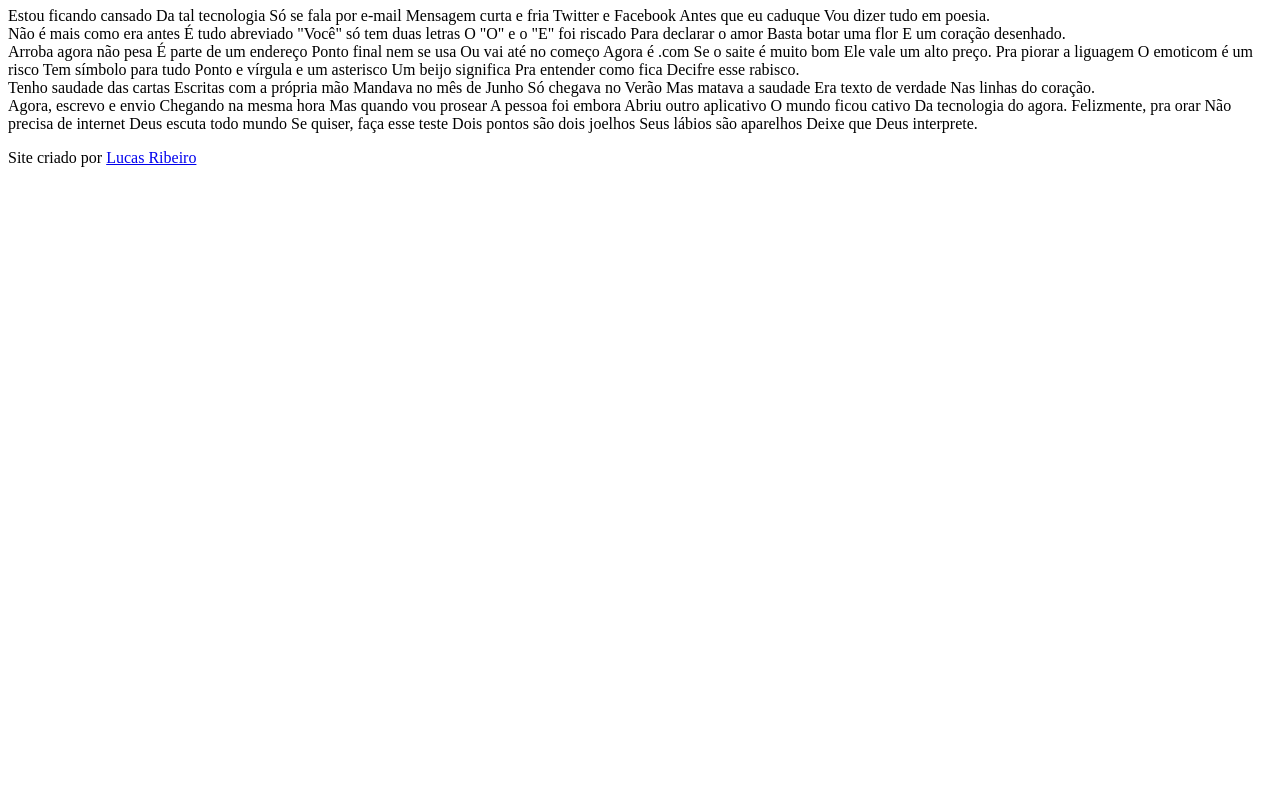
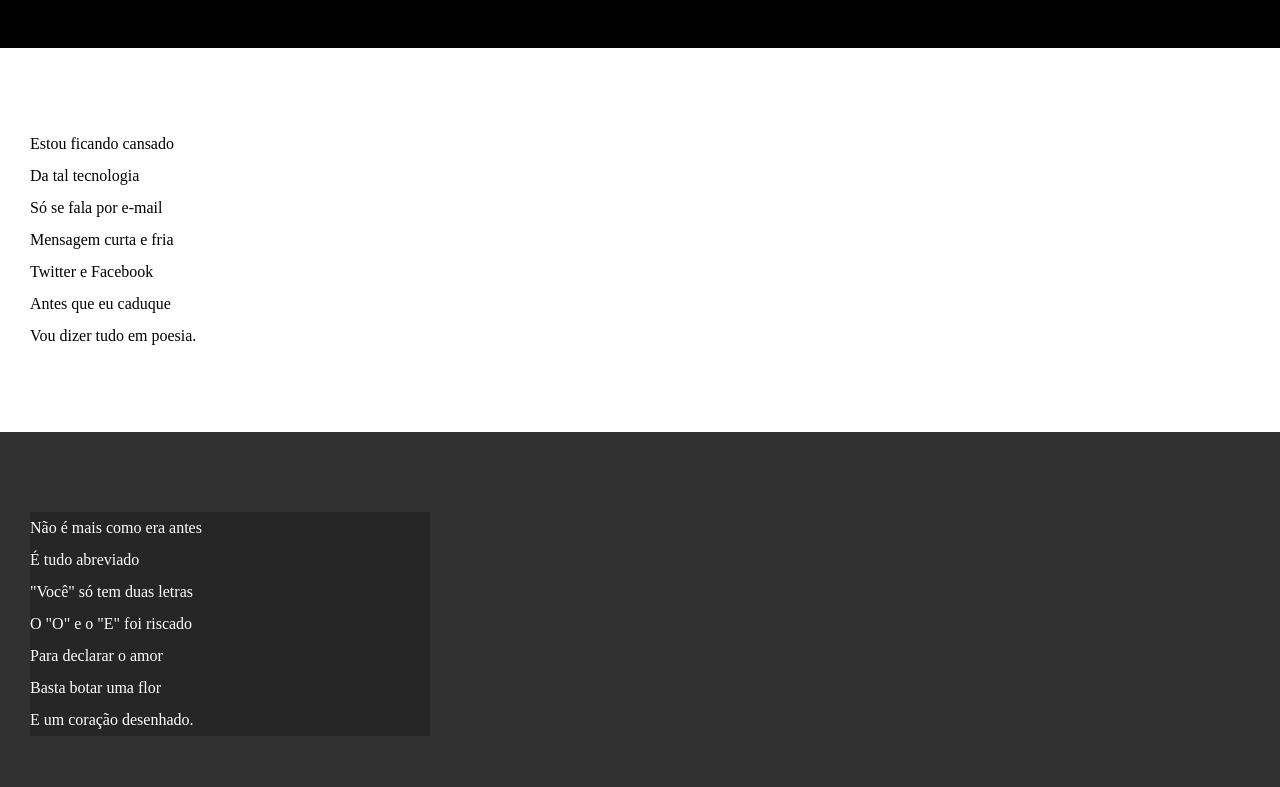
Before and after one commit to lucasribeirodossantos/html-css, a plain HTML site: page desafios/d012/cordel.html in a window 1280 px wide. Shown: the part 107-894 px from the top of the page. Before the commit the page ends 800 px from the top, so only its background shows below. Drawn offline with Linux system fonts and the light colour scheme.

Commit message:
atualizei estilos dos textos e blocos

```diff
--- a/desafios/d012/cordel.html
+++ b/desafios/d012/cordel.html
@@ -4,77 +4,96 @@
     <meta charset="UTF-8">
     <meta name="viewport" content="width=device-width, initial-scale=1.0">
     <title>Cordel Moderno</title>
+    <link rel="stylesheet" href="estilo/style.css">
 </head>
 <body>
     <header>
-        <h1>Cordel Moderno</h1>
-        <p>Por <a href="https://www.recantodasletras.com.br/poesias/3186743" target="_blank">Milton Duarte</a></p>
+        <h1>
+            Cordel Moderno
+        </h1>
+        <p>
+            Por <a href="https://www.recantodasletras.com.br/poesias/3186743" target="_blank">Milton Duarte</a>
+        </p>
     </header>
 
-    <section>
-        Estou ficando cansado
-        Da tal tecnologia
-        Só se fala por e-mail
-        Mensagem curta e fria
-        Twitter e Facebook
-        Antes que eu caduque
+    <section class="normal">
+        <p>
+            Estou ficando cansado <br>
+            Da tal tecnologia <br>
+            Só se fala por e-mail <br>
+            Mensagem curta e fria <br>
+            Twitter e Facebook <br>
+            Antes que eu caduque <br>
             Vou dizer tudo em poesia.
+        </p>
     </section>
 
-    <section>
-        Não é mais como era antes
-        É tudo abreviado
-        "Você" só tem duas letras
-        O "O" e o "E" foi riscado
-        Para declarar o amor
-        Basta botar uma flor
+    <section class="imagem">
+        <p>
+            Não é mais como era antes <br>
+            É tudo abreviado <br>
+            "Você" só tem duas letras <br>
+            O "O" e o "E" foi riscado <br>
+            Para declarar o amor <br>
+            Basta botar uma flor <br>
             E um coração desenhado.
+        </p>
     </section>
 
-    <section>
-        Arroba agora não pesa
-        É parte de um endereço
-        Ponto final nem se usa
-        Ou vai até no começo
-        Agora é .com
-        Se o saite é muito bom
+    <section class="normal">
+        <p>
+            Arroba agora não pesa <br>
+            É parte de um endereço <br>
+            Ponto final nem se usa <br>
+            Ou vai até no começo <br>
+            Agora é .com <br>
+            Se o saite é muito bom <br>
             Ele vale um alto preço.
+        </p>
 
-        Pra piorar a liguagem
-        O emoticom é um risco
-        Tem símbolo para tudo
-        Ponto e vírgula e um asterisco
-        Um beijo significa
-        Pra entender como fica
+        <p>
+            Pra piorar a liguagem <br>
+            O emoticom é um risco <br>
+            Tem símbolo para tudo <br>
+            Ponto e vírgula e um asterisco <br>
+            Um beijo significa <br>
+            Pra entender como fica <br>
             Decifre esse rabisco.
+        </p>
     </section>
 
-    <section>
-        Tenho saudade das cartas
-        Escritas com a própria mão
-        Mandava no mês de Junho
-        Só chegava no Verão
-        Mas matava a saudade
-        Era texto de verdade
+    <section class="imagem">
+        <p>
+            Tenho saudade das cartas <br>
+            Escritas com a própria mão <br>
+            Mandava no mês de Junho <br>
+            Só chegava no Verão <br>
+            Mas matava a saudade <br>
+            Era texto de verdade <br>
             Nas linhas do coração.
+        </p>
     </section>
 
-    <section>
-        Agora, escrevo e envio
-        Chegando na mesma hora
-        Mas quando vou prosear
-        A pessoa foi embora
-        Abriu outro aplicativo
-        O mundo ficou cativo
+    <section class="normal">
+        <p>
+            Agora, escrevo e envio <br>
+            Chegando na mesma hora <br>
+            Mas quando vou prosear <br>
+            A pessoa foi embora <br>
+            Abriu outro aplicativo <br>
+            O mundo ficou cativo <br>
             Da tecnologia do agora.
+        </p>
 
-        Felizmente, pra orar
-        Não precisa de internet
-        Deus escuta todo mundo
-        Se quiser, faça esse teste
-        Dois pontos são dois joelhos
-        Seus lábios são aparelhos
+        <p>
+            Felizmente, pra orar <br>
+            Não precisa de internet <br>
+            Deus escuta todo mundo <br>
+            Se quiser, faça esse teste <br>
+            Dois pontos são dois joelhos <br>
+            Seus lábios são aparelhos <br>
             Deixe que Deus interprete.
+        </p>
     </section>
     <footer>
         <p>Site criado por <a href="https://github.com/lucasribeirodossantos" target="_blank">Lucas Ribeiro</a></p>
--- /dev/null
+++ b/desafios/d012/estilo/style.css
@@ -0,0 +1,54 @@
+@charset "UTF-8";
+
+* {
+    margin: 0px;
+    padding: 0px;
+}
+html, body {
+    min-height: 100vh;
+    background-color: darkgray;
+}
+header {
+    background-color: black;
+    color: white;
+    text-align: center;
+}
+header > h1 {
+    padding-top: 50px;
+    font-variant: small-caps;
+}
+header > p {
+    padding-bottom: 50px;
+}
+header a, footer a {
+    color: white;
+    text-decoration: none;
+    font-weight: bolder;
+}
+header a:hover, footer a:hover {
+    text-decoration: underline;
+}
+section {
+    padding-top: 10vh;
+    padding-bottom: 10vh;
+    line-height: 2em;
+    padding-left: 30px;
+}
+section.normal {
+    background-color: white;
+    color: black;
+}
+section.imagem {
+    background-color: rgb(49, 49, 49);
+    color: white;
+}
+section.imagem > p {
+    width: 400px;
+    background-color: rgba(0, 0, 0, 0.219);
+}
+footer {
+    background-color: black;
+    color: white;
+    text-align: center;
+    padding: 10px;
+}
```
Lines whose indentation alone changed are shown as unchanged.
